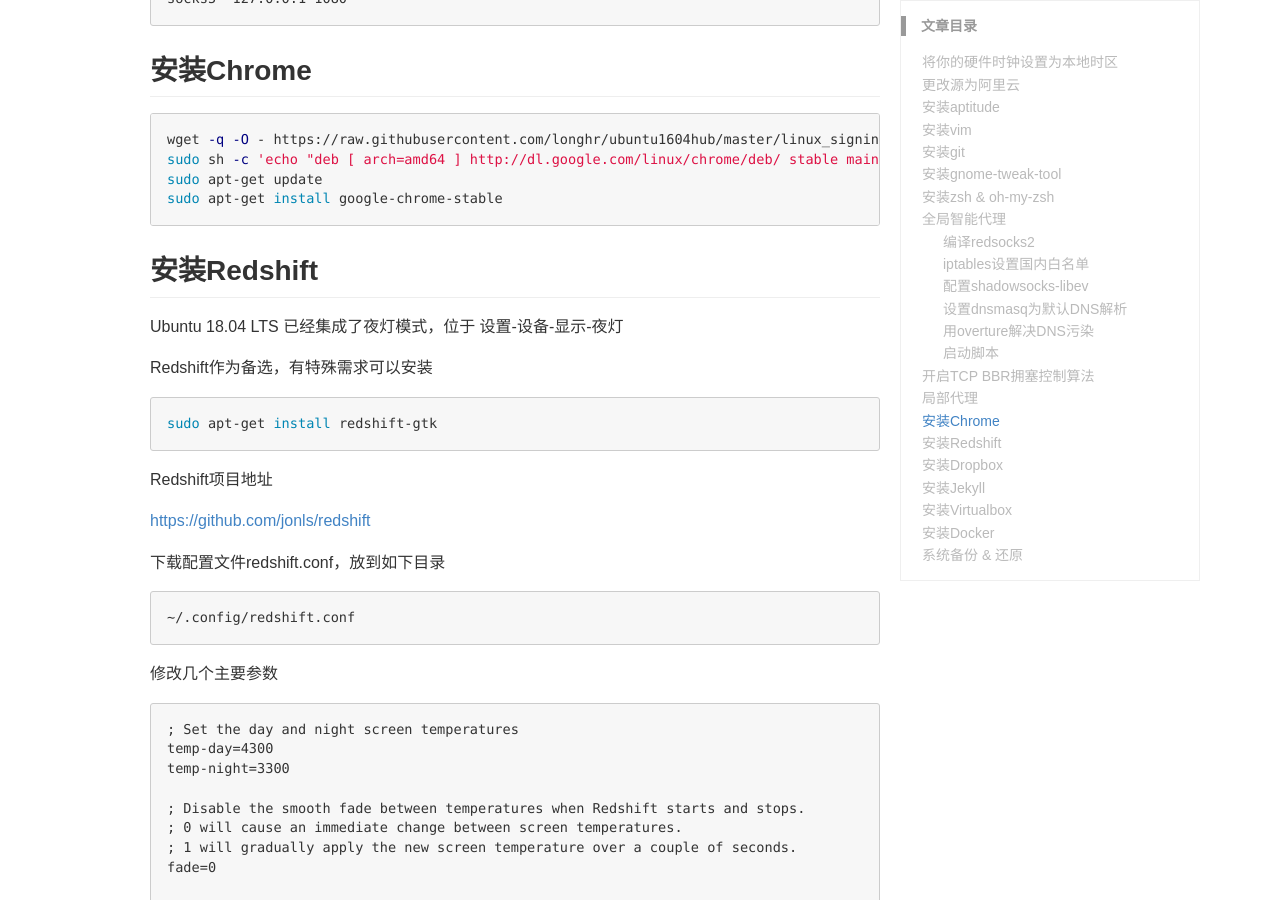
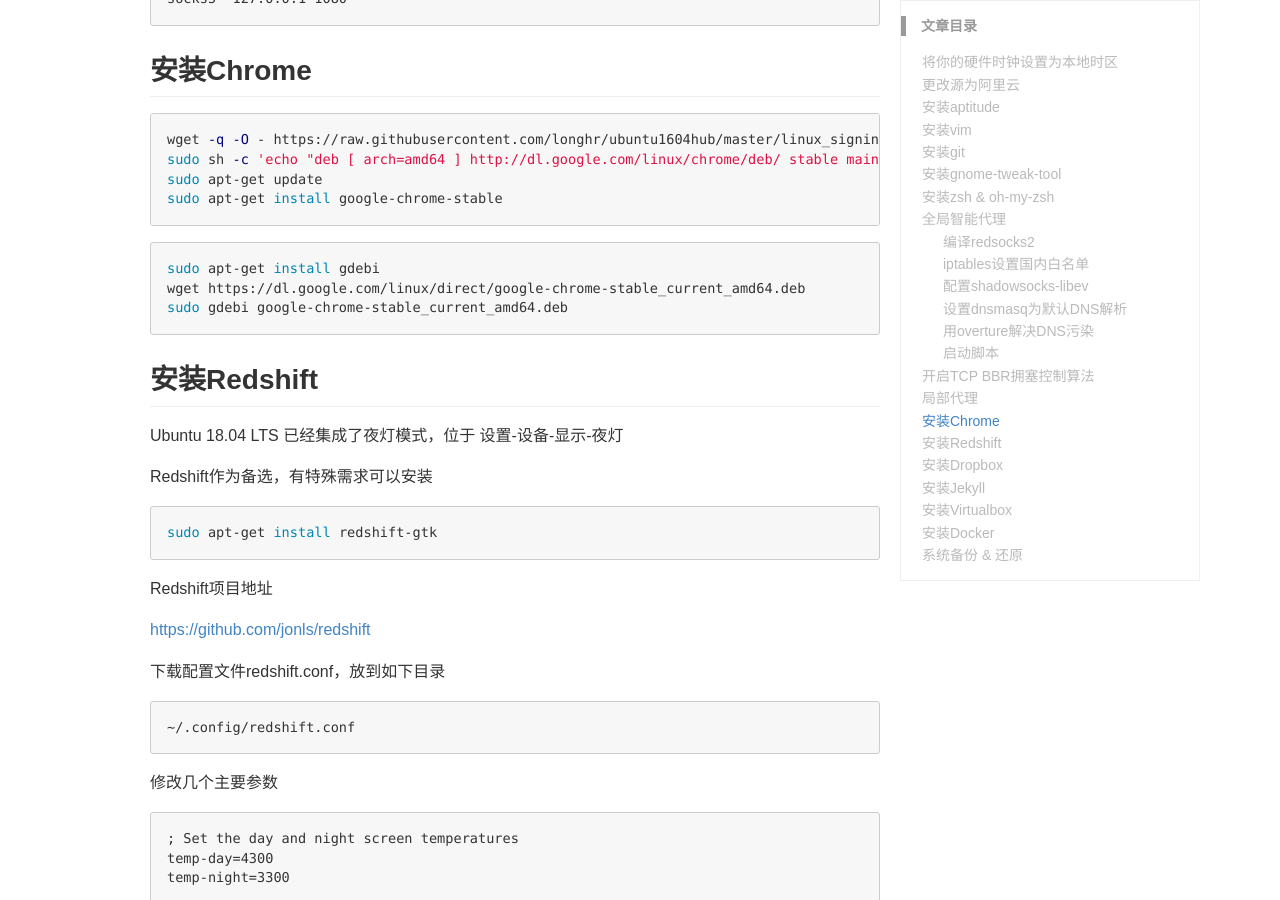
Before and after one commit to gemhowie/blog, a Jekyll site: the page built from _posts/2018-04-27-ubuntu-18.04-LTS-config.md, in a window 1280 px wide and 900 px high, scrolled down 13170 px. Built offline with Jekyll 4.4.1, drawn with Linux system fonts in a browser that asks for light colours; comment, search, counter and statistics services are not loaded.

Commit message:
update chrome section

````diff
--- a/_posts/2018-04-27-ubuntu-18.04-LTS-config.md
+++ b/_posts/2018-04-27-ubuntu-18.04-LTS-config.md
@@ -660,6 +660,12 @@ sudo apt-get update
 sudo apt-get install google-chrome-stable
 ```
 
+```sh
+sudo apt-get install gdebi
+wget https://dl.google.com/linux/direct/google-chrome-stable_current_amd64.deb
+sudo gdebi google-chrome-stable_current_amd64.deb
+```
+
 ## 安装Redshift
 
 Ubuntu 18.04 LTS 已经集成了夜灯模式，位于 设置-设备-显示-夜灯
````
